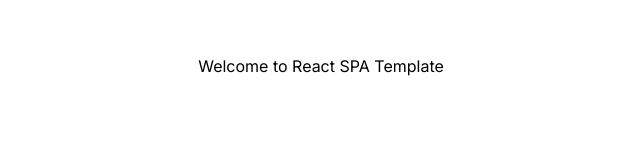
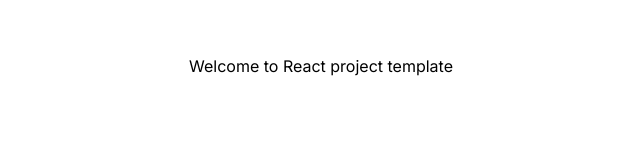
Before and after one commit to oieduardorabelo/pnpm-monorepo-template-nextjs-tailwind-turbo-and-ladle, a Next.js app: page / in a window 1280 px wide. Shown: the part 334-494 px from the top of the page, without its empty margins (319-959 px from the left). Built offline with nearby package versions, Linux system fonts and the light colour scheme.

Commit message:
fix: remove "spa" text

```diff
--- a/pages/index.tsx
+++ b/pages/index.tsx
@@ -6,13 +6,13 @@
   return (
     <>
       <Head>
-        <title>React SPA Template</title>
+        <title>React project template</title>
         <meta name="description" content="Generated by create next app" />
         <link rel="icon" href="/favicon.ico" />
       </Head>
 
       <main className="h-screen p-4 flex flex-1 flex-col justify-center items-center">
-        <h1 className="text-center">Welcome to React SPA Template</h1>
+        <h1 className="text-center">Welcome to React project template</h1>
       </main>
 
       <footer className="flex flex-1 justify-center p-4 bg-gray-100 border-t border-gray-300">
```
